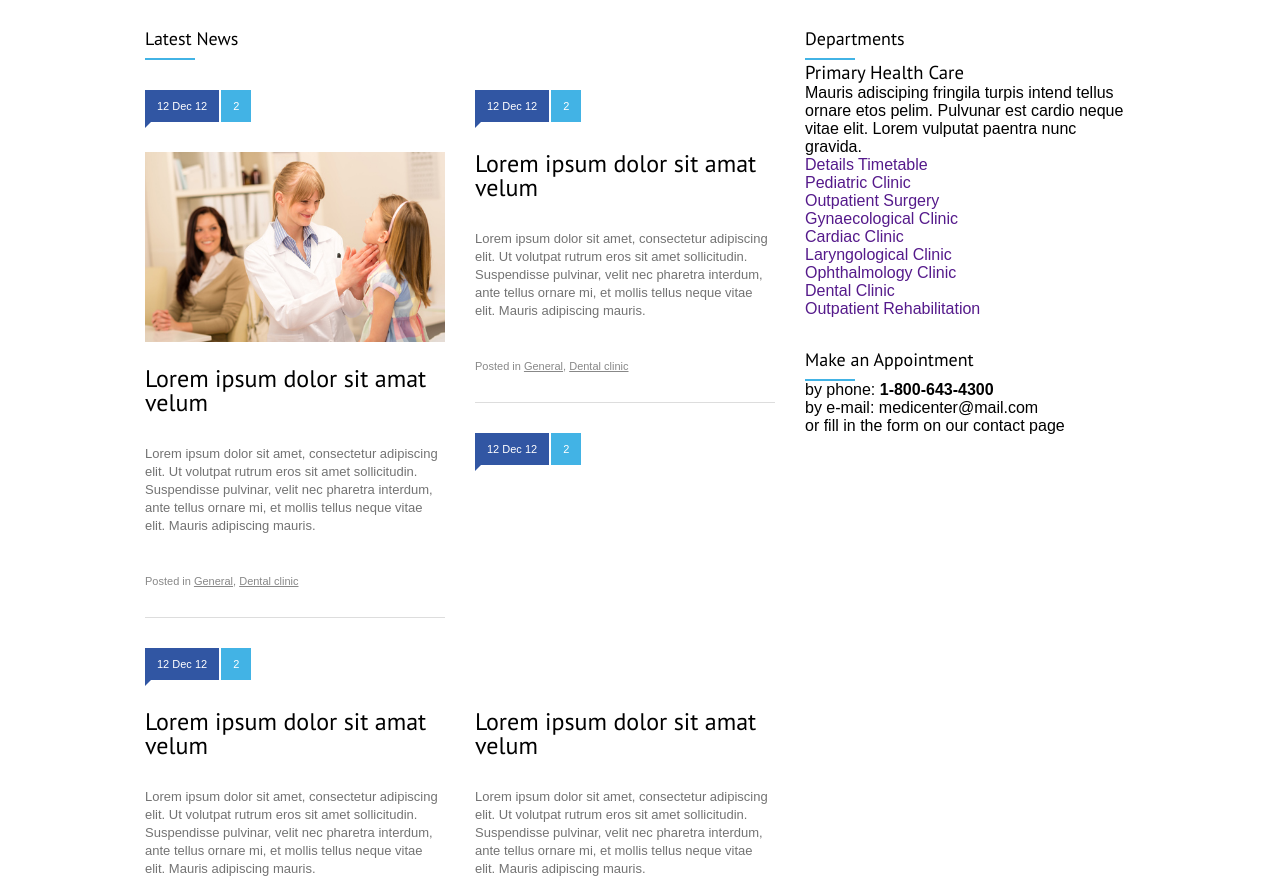
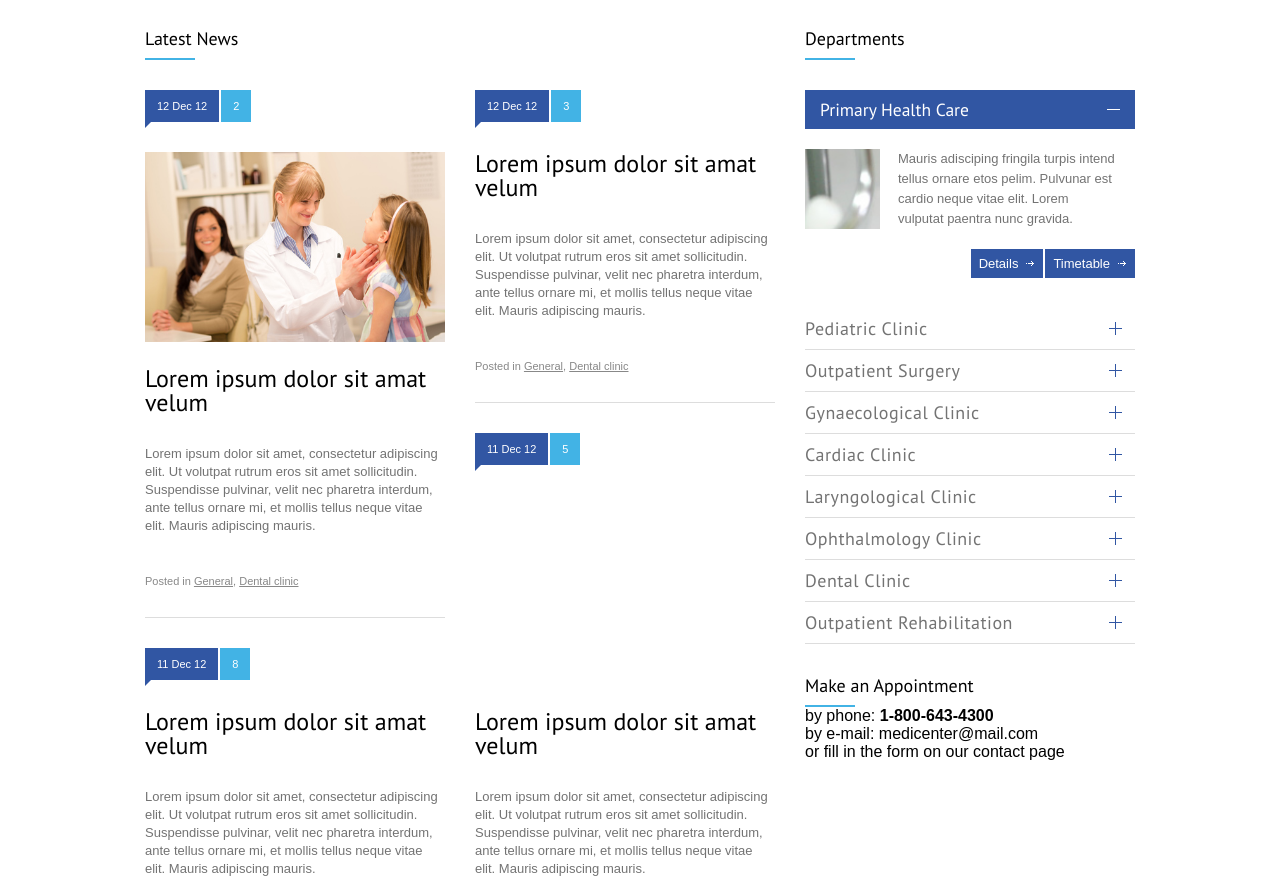
Before and after one commit to RicarGit/Project-MediCenter, a plain HTML site: page index.html in a window 1280 px wide. Shown: the part 794-1674 px from the top of the page. Drawn offline with Linux system fonts and the light colour scheme.

Commit message:
added new images for aside area and finished departments area

```diff
--- a/assets/css/style.css
+++ b/assets/css/style.css
@@ -314,3 +314,82 @@ nav ul li a:hover {
 .aside-area {
     flex: 1;
 }
+
+/* DEPARTMENTS */
+.departments-contents {
+    margin-top: 30px;
+}
+.departments-widget {
+    display: flex;
+    flex-direction: column;
+}
+.departments-widget-content {
+    display: flex;
+    margin-top: 20px;
+}
+.departments-widget-title {
+    background-color: #3156A3;
+    color: #fff;
+    padding: 8px 15px;
+    font-size: 15px;
+}
+.departments-widget-title h3 {
+    background-image: url(../images/Minus.png);
+    background-repeat: no-repeat;
+    background-position: right;
+}
+.departments-widget-img {
+    min-height: 75px;
+    min-width: 75px;
+    background-image: url(../images/image_08.jpg);
+    background-size: cover;
+    background-repeat: no-repeat;
+    background-position: center;
+}
+.departments-widget-text {
+    color: #737373;
+    font-size: 13px;
+    padding: 0 18px;
+    line-height: 20px;
+}
+.departments-widget-details {
+    display: flex;
+    justify-content: flex-end;
+}
+.departments-widget-details a {
+    padding: 7px 25px 7px 8px;
+    background-color: #3156A3;
+    margin-top: 20px;
+    margin-bottom: 30px;
+    color: #fff;
+    font-size: 13px;
+    background-image: url(../images/icon_arrow_margin_right_white.png);
+    background-repeat: no-repeat;
+    background-position: right;
+}
+.departments-widget-details a:hover {
+    background-color: #42B3E5;
+}
+.departments-widget-details a:first-child {
+    margin-right: 2px;
+}
+.clinic-specialists-area ul li {
+    display: flex;
+    flex-direction: column;
+    padding: 9px 13px 9px 0;
+    border-bottom: 1px solid #ddd;
+}
+.clinic-specialist a {
+    color: #737373;
+    background-image: url(../images/Plus.png);
+    background-position: right;
+    background-repeat: no-repeat;
+    letter-spacing: 0.5px;
+    font-family: 'PT Sans';
+    font-size: 18px;
+}
+.clinic-specialist a:hover {
+    color: #3156A3;
+}
+
+/* APPOINTMENT */
--- a/index.html
+++ b/index.html
@@ -122,8 +122,8 @@
                         <article class="news">
                     <!-- WIDGET POSTS -->
                             <div class="widget-date-posts">
-                                <div class="widget-date">12 Dec 12</div>
-                                <div class="widget-posts"><a href="">2</a></div>
+                                <div class="widget-date">11 Dec 12</div>
+                                <div class="widget-posts"><a href="">8</a></div>
                             </div>
                             <div class="news-content">
                                 <div class="news-image news-no-image"></div>
@@ -148,7 +148,7 @@
                     <!-- WIDGET POSTS -->
                             <div class="widget-date-posts">
                                 <div class="widget-date">12 Dec 12</div>
-                                <div class="widget-posts"><a href="">2</a></div>
+                                <div class="widget-posts"><a href="">3</a></div>
                             </div>
                             <div class="news-content">
                                 <div class="news-image news-no-image"></div>
@@ -169,8 +169,8 @@
                         <article class="news">
                     <!-- WIDGET POSTS -->
                             <div class="widget-date-posts">
-                                <div class="widget-date">12 Dec 12</div>
-                                <div class="widget-posts"><a href="">2</a></div>
+                                <div class="widget-date">11 Dec 12</div>
+                                <div class="widget-posts"><a href="">5</a></div>
                             </div>
                             <div class="news-content">
                                 <div class="news-image last-img"></div>
@@ -199,33 +199,34 @@
                         <h3 class="widget-title">Departments</h3>
                     </div>
                     <div class="departments-contents">
-                        <div class="department-widget">
-                            <div class="department-widget-title">
+                        <div class="departments-widget">
+                            <div class="departments-widget-title">
                                 <h3>Primary Health Care</h3>
                             </div>
-                            <div class="department-widget-content">
-                                <div class="department-widget-img"></div>
-                                <div class="department-widget-text">
+                            <div class="departments-widget-content">
+                                <div class="departments-widget-img">
+                                </div>
+                                <div class="departments-widget-text">
                                     <p>Mauris adisciping fringila turpis intend tellus ornare etos pelim. Pulvunar est cardio neque vitae elit.
                                         Lorem vulputat paentra nunc gravida.
                                     </p>
                                 </div>
                             </div>
-                            <div class="department-widget-details">
+                            <div class="departments-widget-details">
                                 <a href="">Details</a>
                                 <a href="">Timetable</a>
                             </div>
                         </div>
-                        <div class="clinic_specialists-area">
+                        <div class="clinic-specialists-area">
                             <ul>
-                                <li class="clinic_specialist"><a href="">Pediatric Clinic</a></li>
-                                <li class="clinic_specialist"><a href="">Outpatient Surgery</a></li>
-                                <li class="clinic_specialist"><a href="">Gynaecological Clinic</a></li>
-                                <li class="clinic_specialist"><a href="">Cardiac Clinic</a></li>
-                                <li class="clinic_specialist"><a href="">Laryngological Clinic</a></li>
-                                <li class="clinic_specialist"><a href="">Ophthalmology Clinic</a></li>
-                                <li class="clinic_specialist"><a href="">Dental Clinic</a></li>
-                                <li class="clinic_specialist"><a href="">Outpatient Rehabilitation</a></li>
+                                <li class="clinic-specialist"><a href="">Pediatric Clinic</a></li>
+                                <li class="clinic-specialist"><a href="">Outpatient Surgery</a></li>
+                                <li class="clinic-specialist"><a href="">Gynaecological Clinic</a></li>
+                                <li class="clinic-specialist"><a href="">Cardiac Clinic</a></li>
+                                <li class="clinic-specialist"><a href="">Laryngological Clinic</a></li>
+                                <li class="clinic-specialist"><a href="">Ophthalmology Clinic</a></li>
+                                <li class="clinic-specialist"><a href="">Dental Clinic</a></li>
+                                <li class="clinic-specialist"><a href="">Outpatient Rehabilitation</a></li>
                             </ul>
                         </div>
                     </div>
```
Also changed, not shown: assets/images/Minus.png (added), assets/images/Plus.png (added).
